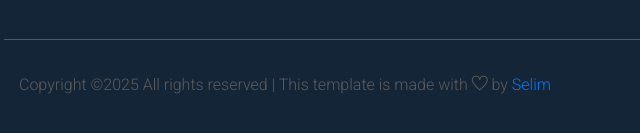
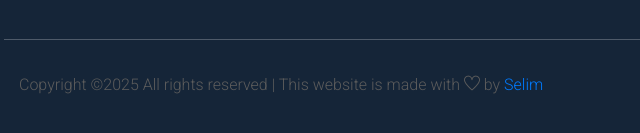
Before and after one commit to myresumeke/myresumeke.github.io, a plain HTML site: page about.html in a window 1280 px wide. Shown: the part 4941-5074 px from the top of the page, 66-706 px from the left. Drawn offline with nearby package versions, Linux system fonts and the light colour scheme.

Commit message:
pused (minor tweak )from laptop at 0315 am 18 may

```diff
--- a/about.html
+++ b/about.html
@@ -383,7 +383,7 @@
                     <div class="col-xl-12">
                         <p class="copy_right text-center">
                             <p><!-- Link back to Colorlib can't be removed. Template is licensed under CC BY 3.0. -->
-  Copyright &copy;<script>document.write(new Date().getFullYear());</script> All rights reserved | This template is made with <i class="ti-heart" aria-hidden="true"></i> by <a href="https://colorlib.com" target="_blank"> Selim</a>
+  Copyright &copy;<script>document.write(new Date().getFullYear());</script> All rights reserved | This website is made with <i class="ti-heart" aria-hidden="true"></i> by <a href="https://colorlib.com" target="_blank"> Selim</a>
   <!-- Link back to Colorlib can't be removed. Template is licensed under CC BY 3.0. --></p>
                         </p>
                     </div>
```
Also changed, not shown: blog.html (+1 -1 lines), contact.html (+1 -1 lines), department.html (+1 -1 lines), index.html (+1 -1 lines).
